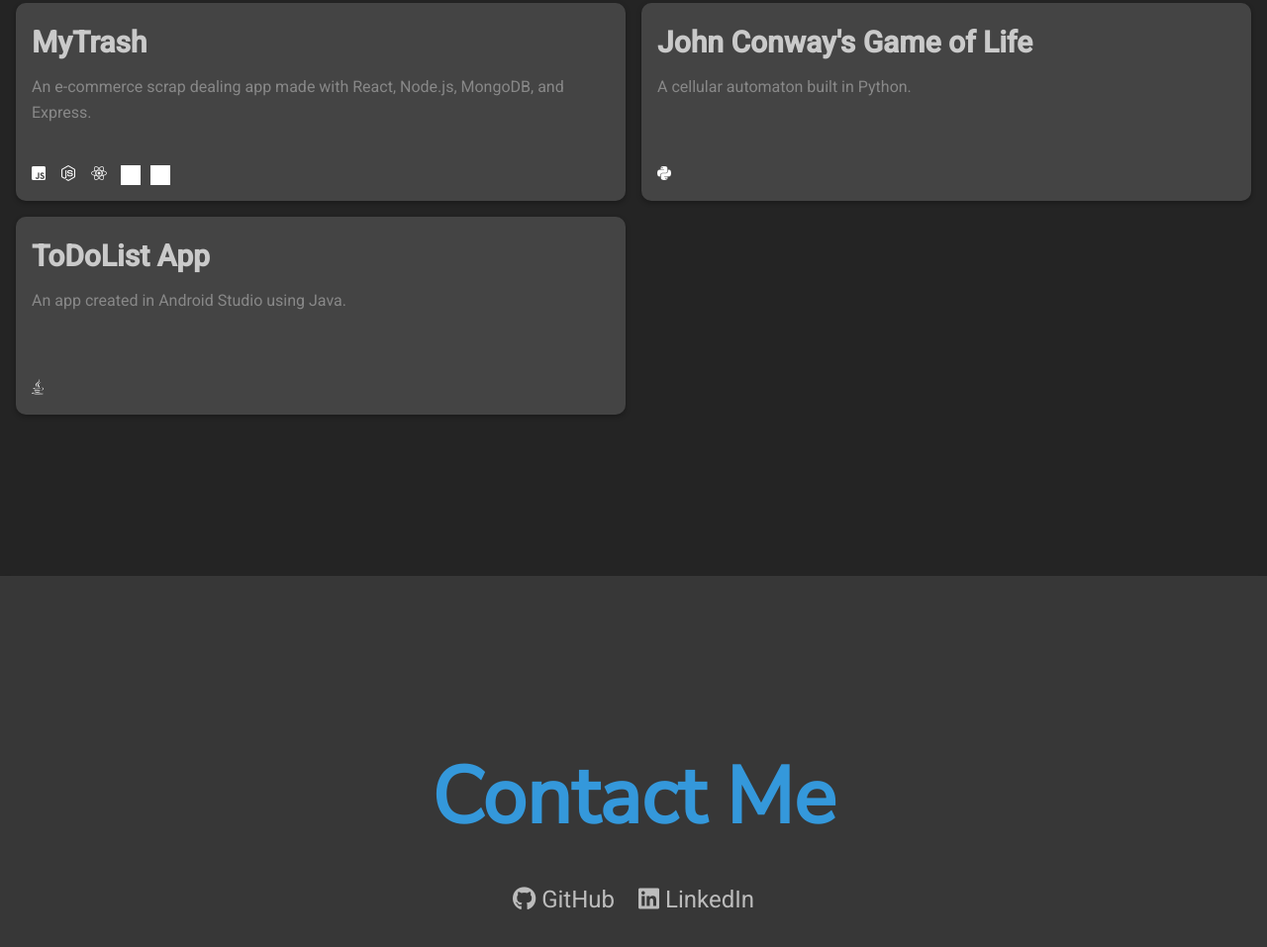
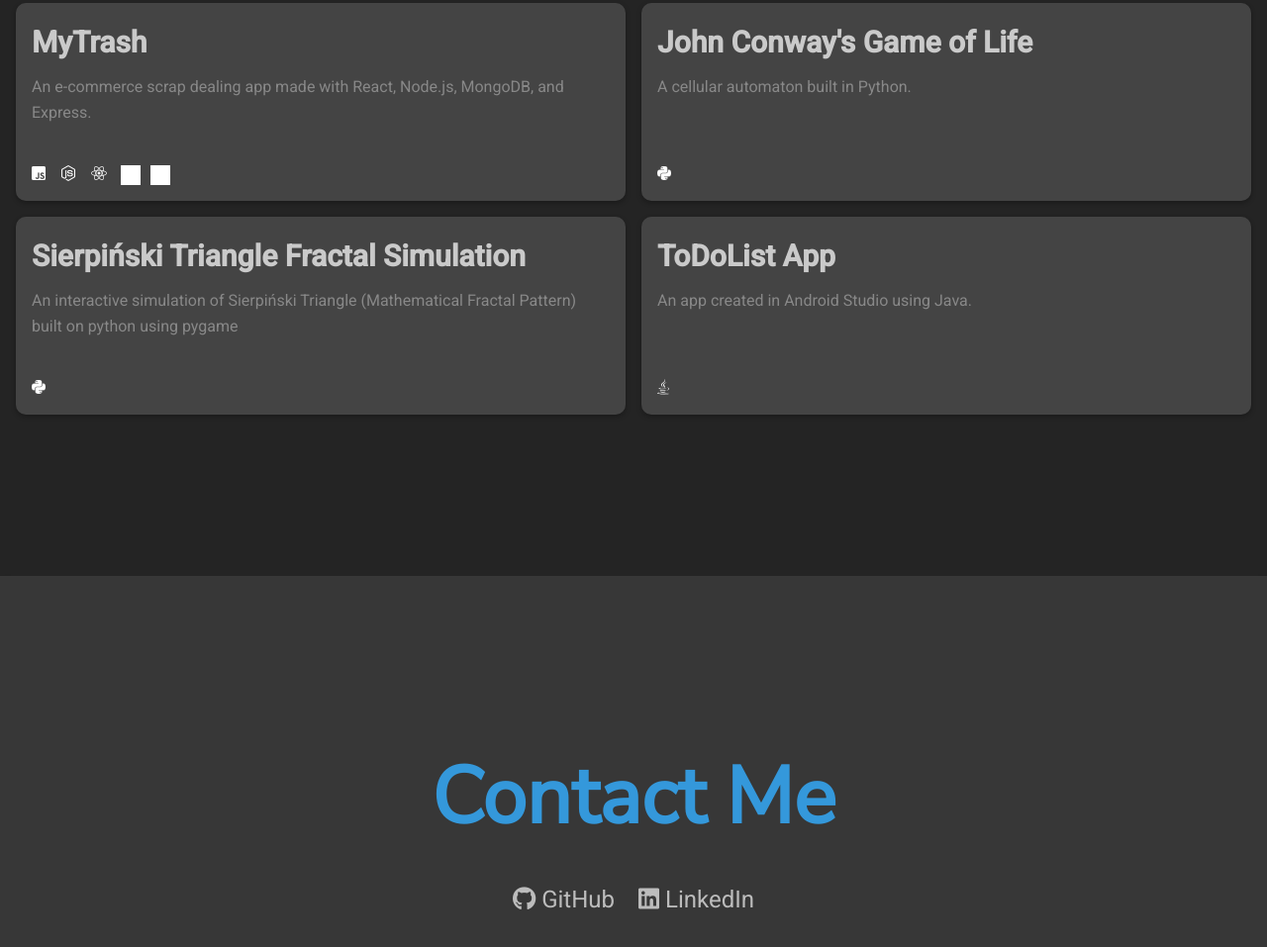
Before and after one commit to Sid00867/Sid00867.github.io, a plain HTML site: page index.html in a window 1280 px wide. Shown: the part 1921-2878 px from the top of the page at 99% size. Drawn offline with Linux system fonts and the light colour scheme; grey boxes are pictures that could not be loaded.

Commit message:
Update index.html

```diff
--- a/index.html
+++ b/index.html
@@ -73,6 +73,17 @@
 
                 <div class="project-card">
                     <div class="card-content">
+                        <h4>Sierpiński Triangle Fractal Simulation</h4>
+                        <p>An interactive simulation of Sierpiński Triangle (Mathematical Fractal Pattern) built on python using pygame</p>
+                    </div>
+                    <span class="languages">
+                        <i class="fab fa-python" title="Python"></i>
+                    </span>
+                </div>
+
+
+                <div class="project-card">
+                    <div class="card-content">
                         <h4>ToDoList App</h4>
                         <p>An app created in Android Studio using Java.</p>
                     </div>
```
